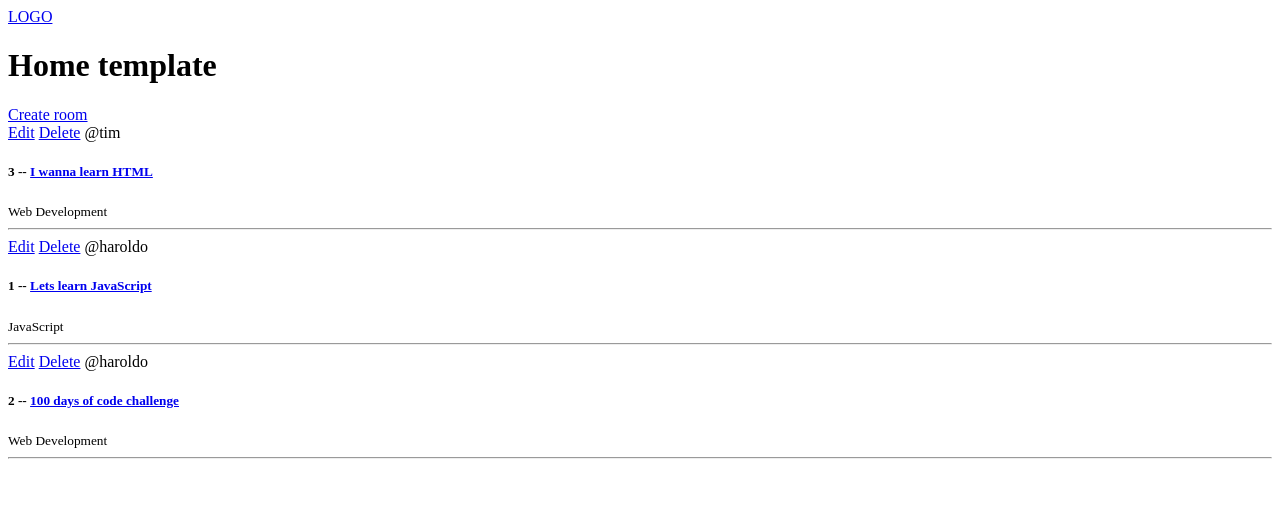
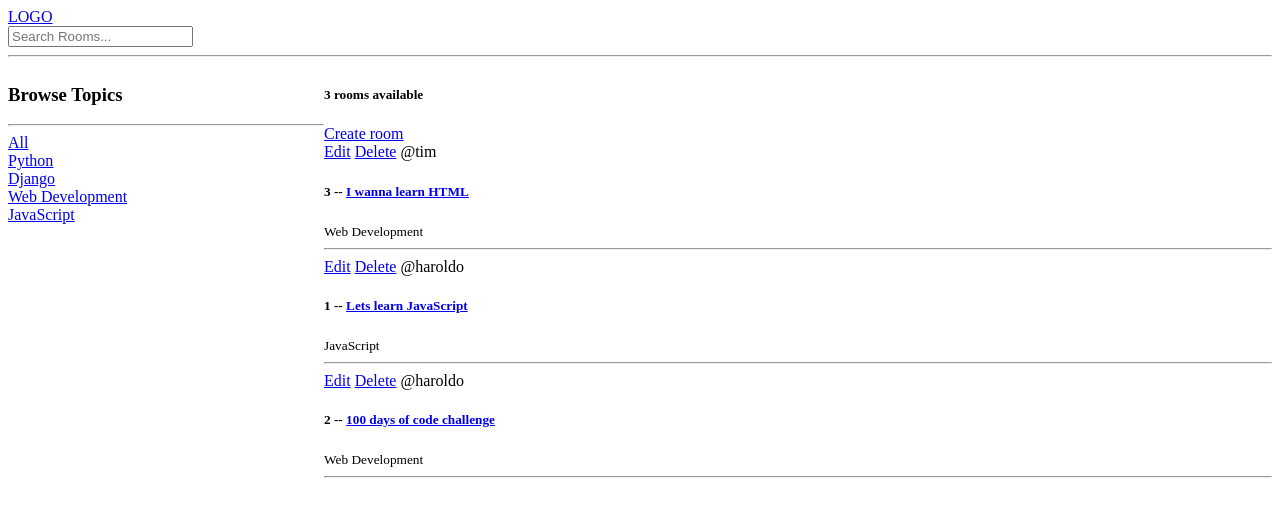
Before and after one commit to haroldojunios/TraversyMediaDjango-studybud, a Django app: page / in a window 1280 px wide. Shown: the top 517 px of the page. Run offline with Django 3.2, Linux system fonts and the light colour scheme; data comes from the database, SQL or seed files in the repository.

Commit message:
Add search feature and count of rooms in homepage

```diff
--- a/base/templates/base/home.html
+++ b/base/templates/base/home.html
@@ -1,8 +1,25 @@
 {% extends 'main.html' %} {% block content %}
+<style>
+  .home-container {
+    display: grid;
+    grid-template-columns: 1fr 3fr;
+  }
+</style>
 
-<h1>Home template</h1>
+<div class="home-container">
+  <div>
+    <h3>Browse Topics</h3>
+    <hr />
+
+    <div><a href="{% url 'home' %}">All</a></div>
+
+    {% for topic in topics %}
+    <div><a href="{% url 'home' %}?q={{topic.name}}">{{topic.name}}</a></div>
+    {% endfor %}
+  </div>
 
   <div>
+    <h5>{{room_count}} rooms available</h5>
     <a href="{% url 'create-room' %}">Create room</a>
     <div>
       {% for room in rooms %}
@@ -19,5 +36,5 @@
       {% endfor %}
     </div>
   </div>
-
+</div>
 {% endblock content %}
--- a/base/views.py
+++ b/base/views.py
@@ -1,11 +1,20 @@
 from django.shortcuts import render, redirect
+from django.db.models import Q
 
-from .models import Room
+from .models import Room, Topic
 from .forms import RoomForm
 
 def home(request):
-    rooms = Room.objects.all()
-    context = {'rooms': rooms}
+    query = request.GET.get('q', '')
+    rooms = Room.objects.filter(
+        Q(topic__name__icontains=query) |
+        Q(name__icontains=query) |
+        Q(description__icontains=query)
+    )
+    topics = Topic.objects.all()
+    room_count = rooms.count()
+
+    context = {'rooms': rooms, 'topics': topics, 'room_count': room_count}
     return render(request, 'base/home.html', context)
 
 def room(request, pk):
@@ -29,7 +38,7 @@ def updateRoom(request, pk):
     form = RoomForm(instance=room)
 
     if request.method == 'POST':
-        form = RoomForm(request.POST,instance=room)
+        form = RoomForm(request.POST, instance=room)
         if form.is_valid():
             form.save()
             return redirect('home')
--- a/templates/navbar.html
+++ b/templates/navbar.html
@@ -1 +1,7 @@
 <a href="/">LOGO</a>
+
+<form action="{% url 'home' %}" method="get">
+  <input type="text" name="q" placeholder="Search Rooms..." />
+</form>
+
+<hr />
```
Lines whose indentation alone changed are shown as unchanged.
